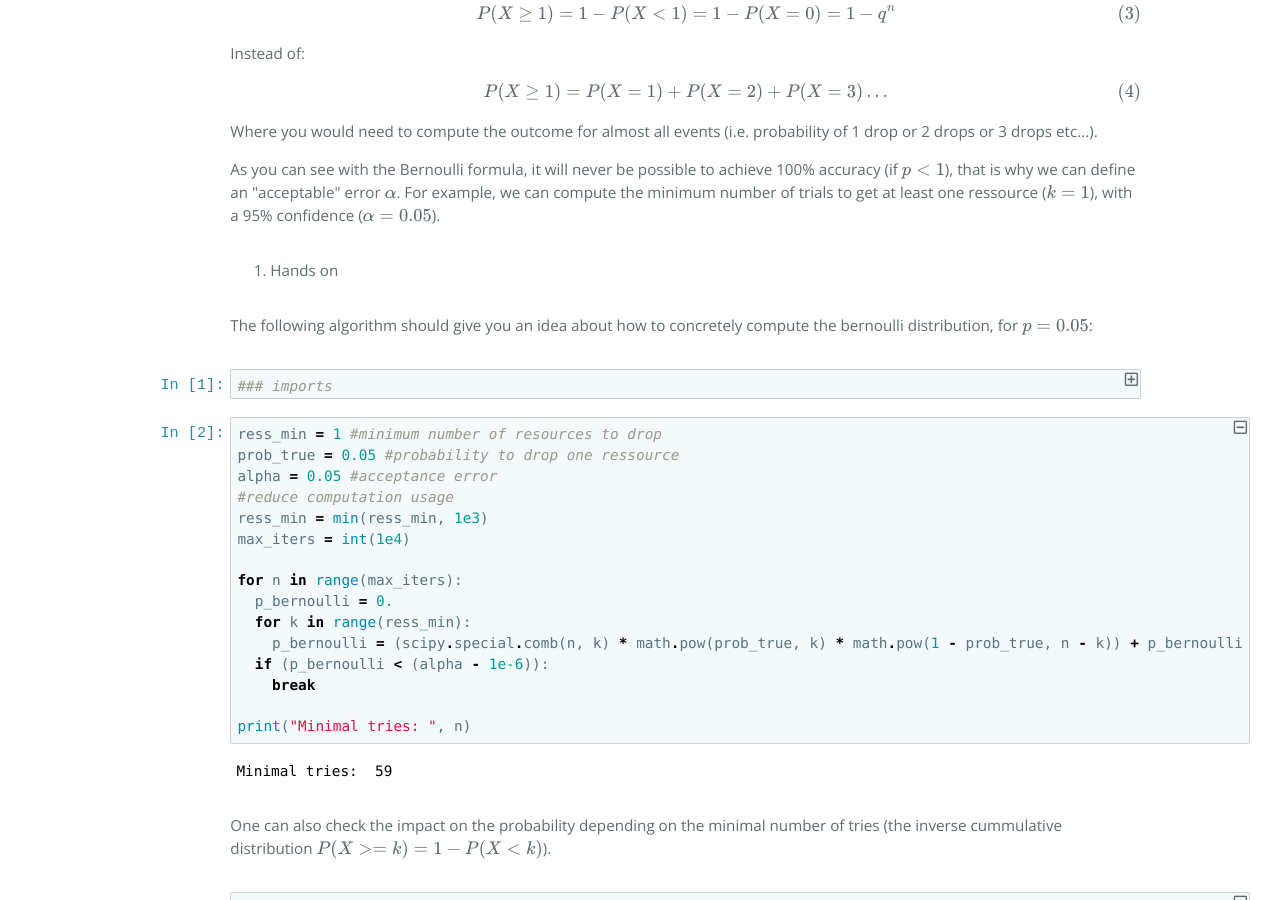
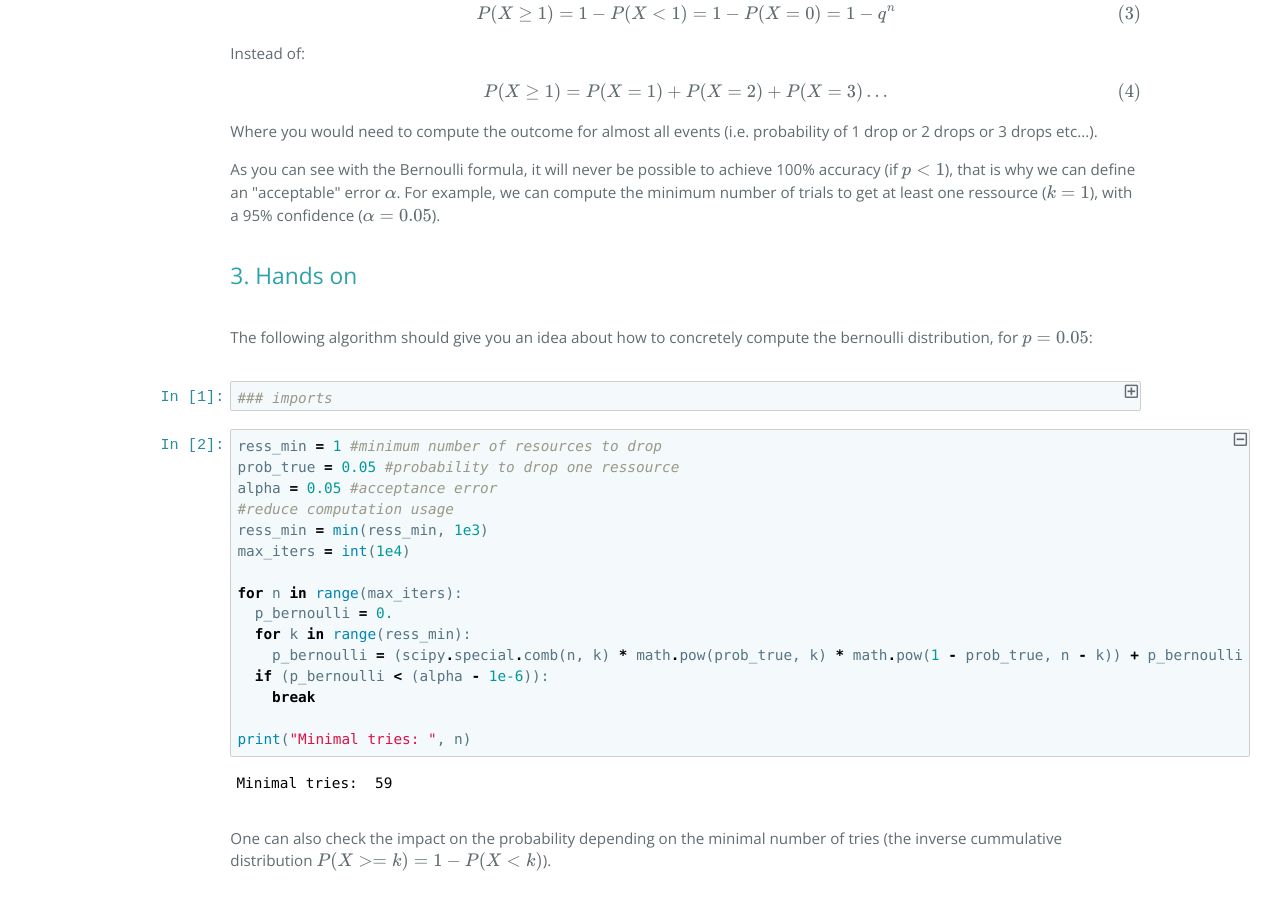
Before and after one commit to ltetrel/ltetrel.github.io, a Jekyll site: the page built from _posts/2000-01-01-nw_rng.html, in a window 1280 px wide and 900 px high, scrolled down 1867 px. Built offline with Jekyll 4.4.1, drawn with Linux system fonts in a browser that asks for light colours; nearby versions of some CDN libraries; comment, search, counter and statistics services are not loaded.

Commit message:
fix hands on section

```diff
--- a/_posts/2000-01-01-nw_rng.html
+++ b/_posts/2000-01-01-nw_rng.html
@@ -64,9 +64,7 @@ For example, we can compute the minimum number of trials to get at least one res
 <div class="cell border-box-sizing text_cell rendered"><div class="prompt input_prompt">
 </div><div class="inner_cell">
 <div class="text_cell_render border-box-sizing rendered_html">
-<ol>
-<li>Hands on</li>
-</ol>
+<h2 id="3.-Hands-on">3. Hands on<a class="anchor-link" href="#3.-Hands-on">¶</a></h2>
 </div>
 </div>
 </div>
--- a/notebooks/nw_rng.py
+++ b/notebooks/nw_rng.py
@@ -72,7 +72,7 @@ For example, we can compute the minimum number of trials to get at least one res
 '''
 # %% [markdown]
 '''
-2. Hands on
+## 3. Hands on
 '''
 # %% [markdown]
 '''
```
Also changed, not shown: 1 other file.
